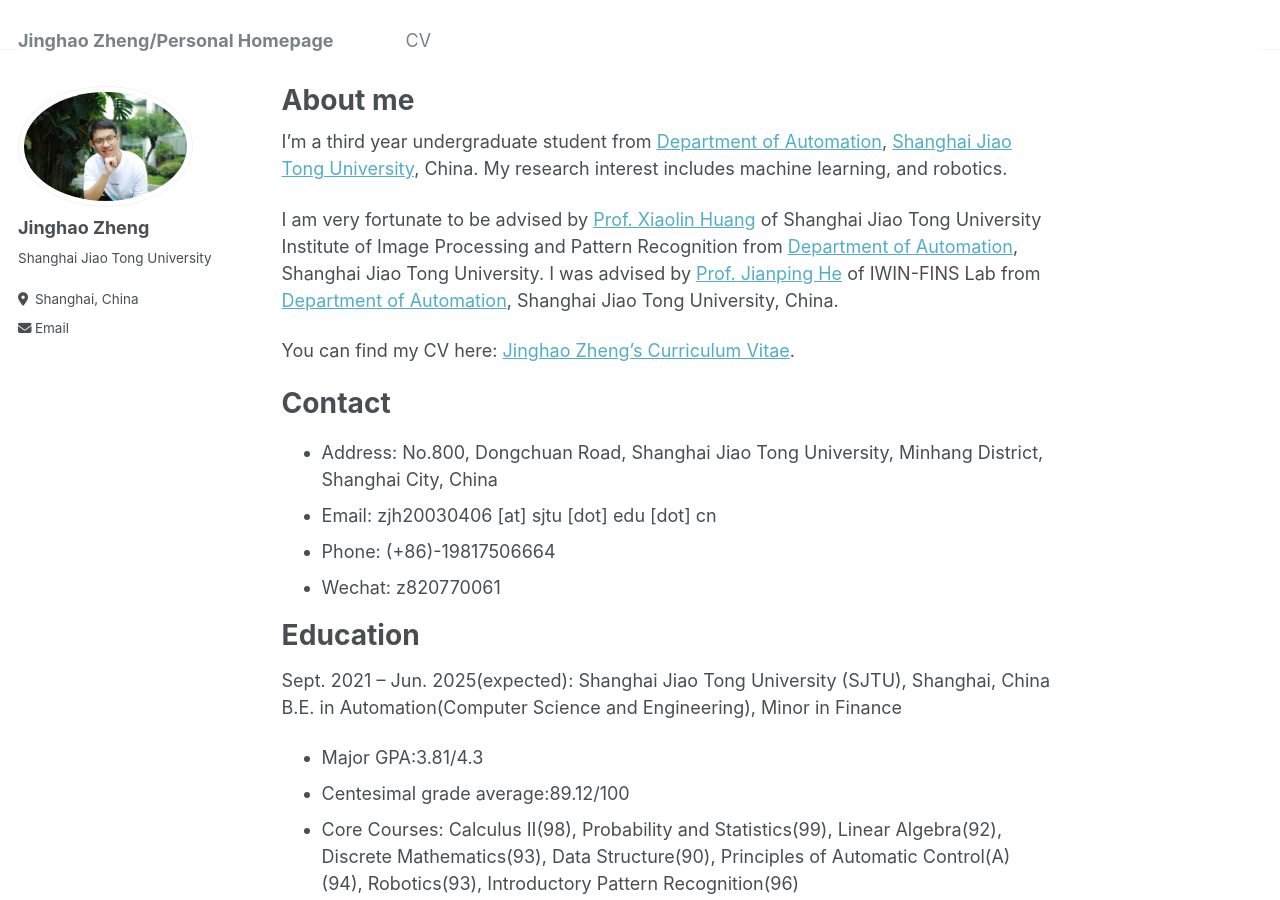
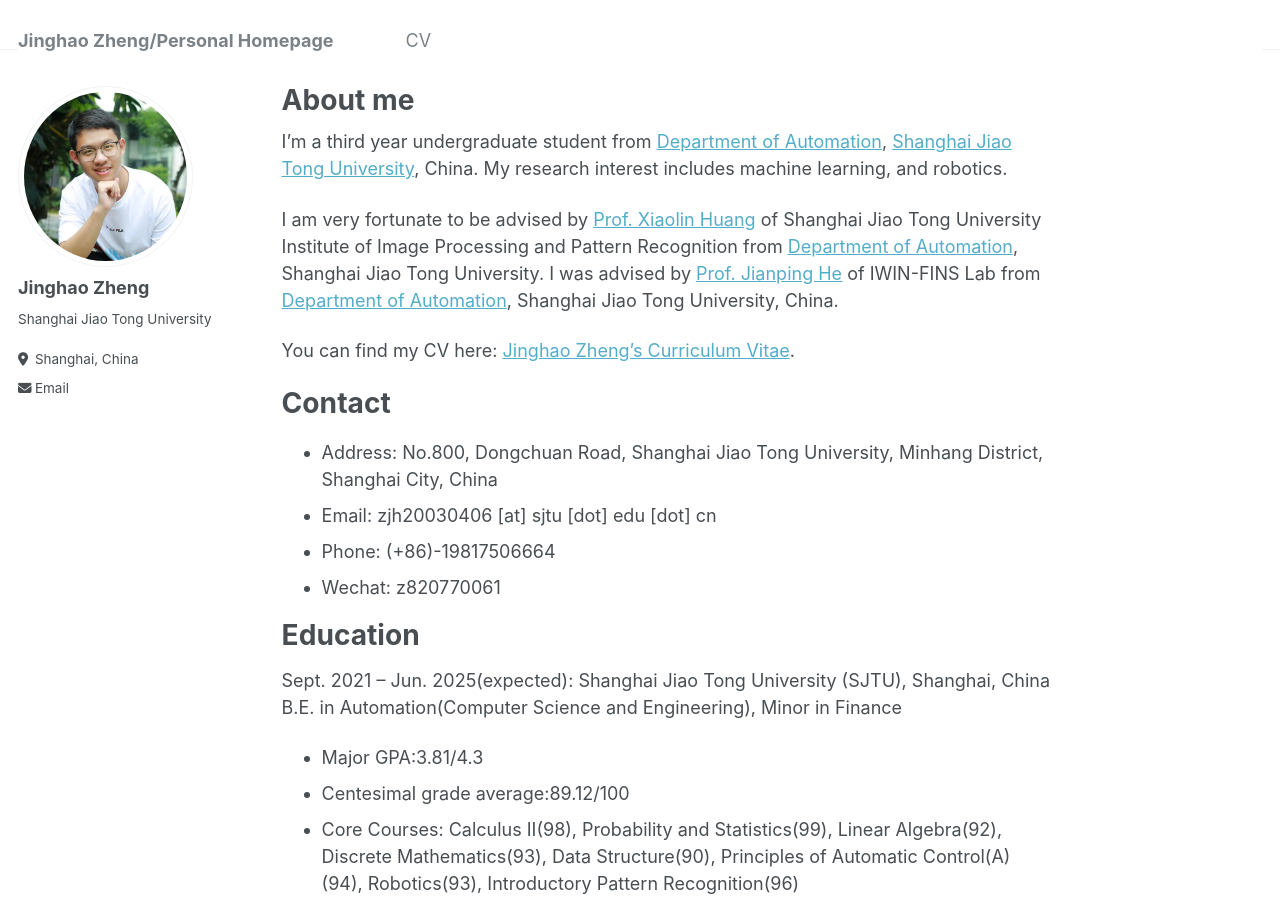
Before and after one commit to JinghaoZheng/JinghaoZheng.github.io, a Jekyll site: the page built from _pages/about.md, in a window 1280 px wide and 900 px high. Built offline with Jekyll 4.4.1, drawn with Linux system fonts in a browser that asks for light colours.

Commit message:
Update _config.yml

```diff
--- a/_config.yml
+++ b/_config.yml
@@ -21,7 +21,7 @@ repository               : "JinghaoZheng/JinghaoZheng.github.io"
 #               Additional customization can be done by editing /_includes/author-profile.html
 author:
   # Biographic information
-  avatar           : "jhzheng_photo.png"
+  avatar           : "jhzheng_photo_smaller.png"
   name             : "Jinghao Zheng"
   pronouns         : # example: "she/her"
   bio              : "Shanghai Jiao Tong University"
```
